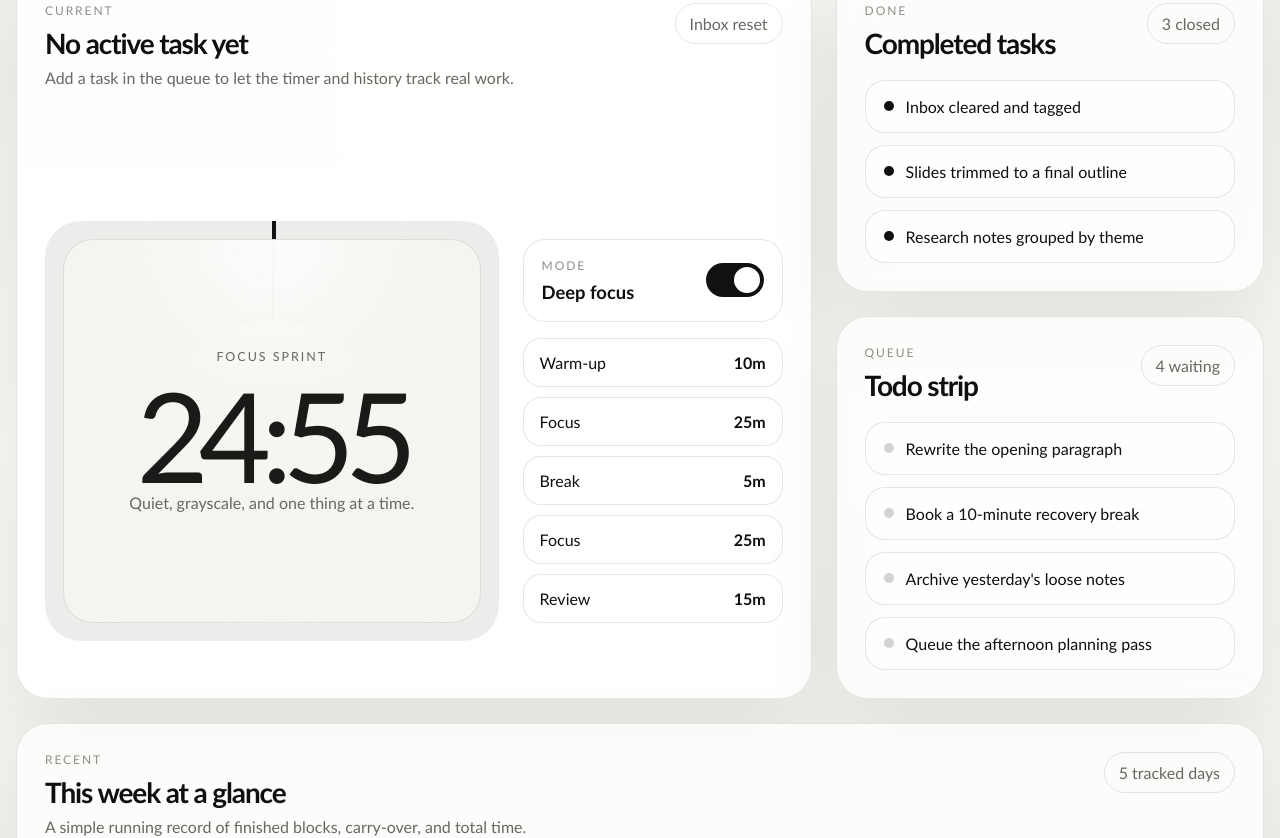
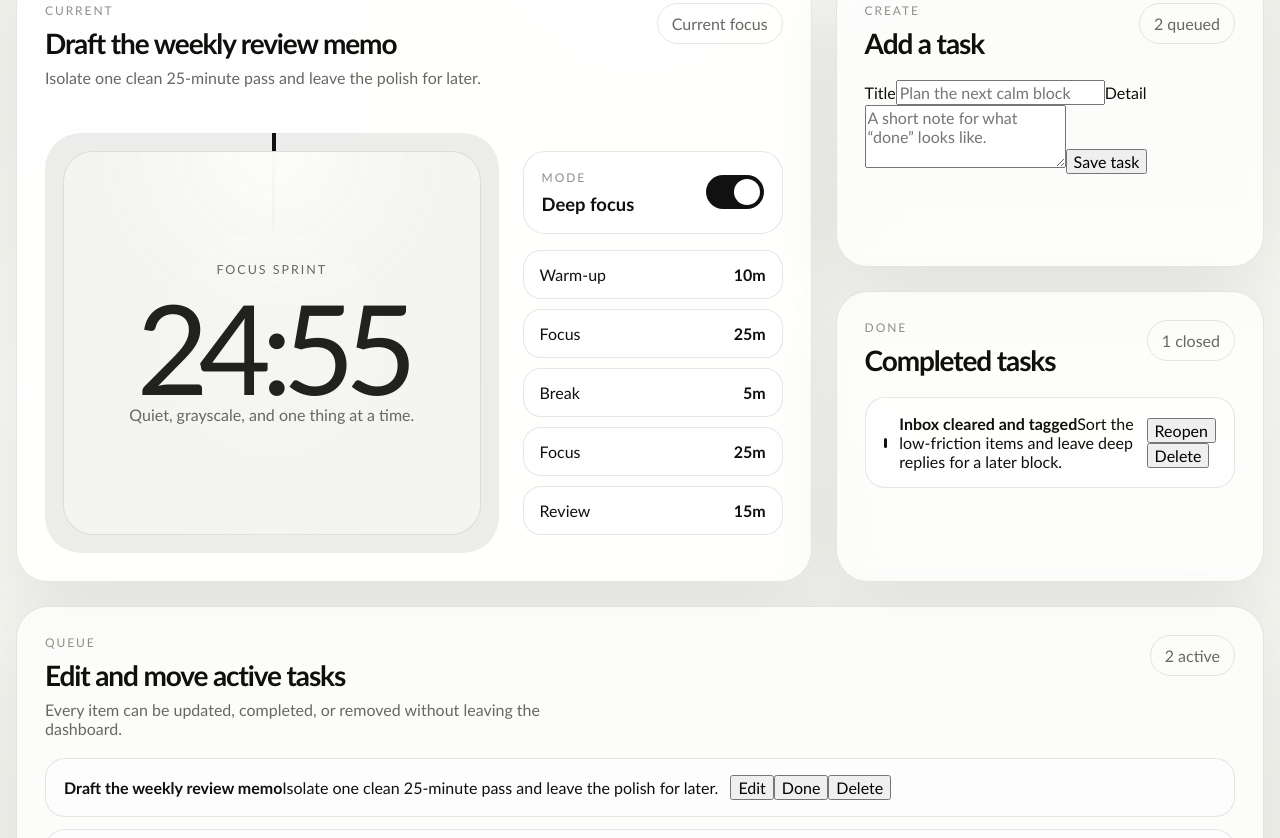
Before and after one commit to longjl1/Time-to-mato, a Next.js app: page / in a window 1280 px wide. Shown: the part 162-1000 px from the top of the page. Built offline with nearby package versions, Linux system fonts and the light colour scheme.

Commit message:
Let the dashboard create and queue new work items

```diff
--- a/components/dashboard-view.tsx
+++ b/components/dashboard-view.tsx
@@ -1,46 +1,127 @@
-import { completedTasks, recentHistory, todoItems } from "@/lib/data";
+"use client";
+
+import { FormEvent, useMemo, useState } from "react";
 import { TimerCard } from "@/components/timer-card";
+import { type FocusTask, useFocusStore } from "@/lib/focus-store";
 
 export function DashboardView() {
+  const {
+    currentTask,
+    queuedTasks,
+    completedTasks,
+    recentHistory,
+    addTask,
+    updateTask,
+    toggleTask,
+    deleteTask,
+  } = useFocusStore();
+  const [title, setTitle] = useState("");
+  const [detail, setDetail] = useState("");
+  const [editingId, setEditingId] = useState<string | null>(null);
+  const [editingTitle, setEditingTitle] = useState("");
+  const [editingDetail, setEditingDetail] = useState("");
+
+  const completedLabel = useMemo(
+    () => `${completedTasks.length} closed`,
+    [completedTasks.length],
+  );
+
+  function handleCreateTask(event: FormEvent<HTMLFormElement>) {
+    event.preventDefault();
+    const safeTitle = title.trim();
+    const safeDetail = detail.trim();
+    if (!safeTitle) return;
+
+    addTask(safeTitle, safeDetail || "A new task ready for a clean focus block.");
+    setTitle("");
+    setDetail("");
+  }
+
+  function startEditing(task: FocusTask) {
+    setEditingId(task.id);
+    setEditingTitle(task.title);
+    setEditingDetail(task.detail);
+  }
+
+  function saveEditing(taskId: string) {
+    const safeTitle = editingTitle.trim();
+    if (!safeTitle) return;
+    updateTask(taskId, {
+      title: safeTitle,
+      detail: editingDetail.trim() || "Task details intentionally left light.",
+    });
+    setEditingId(null);
+  }
+
   return (
     <main className="workspace">
       <div className="workspace-grid">
-        <TimerCard />
+        <TimerCard currentTask={currentTask} />
 
         <aside className="stack">
+          <section className="panel surface">
+            <div className="section-head">
+              <div>
+                <p className="section-kicker">Create</p>
+                <h2 className="section-title">Add a task</h2>
+              </div>
+              <div className="metric-chip">{queuedTasks.length} queued</div>
+            </div>
+
+            <form className="task-form" onSubmit={handleCreateTask}>
+              <label className="task-field">
+                <span>Title</span>
+                <input
+                  value={title}
+                  onChange={(event) => setTitle(event.target.value)}
+                  placeholder="Plan the next calm block"
+                />
+              </label>
+              <label className="task-field">
+                <span>Detail</span>
+                <textarea
+                  value={detail}
+                  onChange={(event) => setDetail(event.target.value)}
+                  placeholder="A short note for what “done” looks like."
+                  rows={3}
+                />
+              </label>
+              <button type="submit" className="task-button">
+                Save task
+              </button>
+            </form>
+          </section>
+
           <section className="panel surface">
             <div className="section-head">
               <div>
                 <p className="section-kicker">Done</p>
                 <h2 className="section-title">Completed tasks</h2>
               </div>
-              <div className="metric-chip">3 closed</div>
+              <div className="metric-chip">{completedLabel}</div>
             </div>
             <ul className="clean-list task-list">
-              {completedTasks.map((item) => (
-                <li key={item}>
+              {completedTasks.length === 0 ? (
+                <li className="empty-state">Finished work will collect here.</li>
+              ) : (
+                completedTasks.map((task) => (
+                  <li key={task.id}>
                     <span className="task-state task-state--done" />
-                  <span>{item}</span>
+                    <div className="task-copy">
+                      <strong>{task.title}</strong>
+                      <span>{task.detail}</span>
+                    </div>
+                    <div className="task-actions">
+                      <button type="button" onClick={() => toggleTask(task.id)}>
+                        Reopen
+                      </button>
+                      <button type="button" onClick={() => deleteTask(task.id)}>
+                        Delete
+                      </button>
+                    </div>
                   </li>
-              ))}
-            </ul>
-          </section>
-
-          <section className="panel surface">
-            <div className="section-head">
-              <div>
-                <p className="section-kicker">Queue</p>
-                <h2 className="section-title">Todo strip</h2>
-              </div>
-              <div className="metric-chip">4 waiting</div>
-            </div>
-            <ul className="clean-list task-list task-list--soft">
-              {todoItems.map((item) => (
-                <li key={item}>
-                  <span className="task-state" />
-                  <span>{item}</span>
-                </li>
-              ))}
+                ))
+              )}
             </ul>
           </section>
         </aside>
@@ -49,17 +130,106 @@ export function DashboardView() {
       <section className="panel surface">
         <div className="section-head">
           <div>
+            <p className="section-kicker">Queue</p>
+            <h2 className="section-title">Edit and move active tasks</h2>
+            <p className="section-copy">
+              Every item can be updated, completed, or removed without leaving the
+              dashboard.
+            </p>
+          </div>
+          <div className="metric-chip">{queuedTasks.length} active</div>
+        </div>
+
+        <ul className="clean-list task-list task-list--soft">
+          {queuedTasks.length === 0 ? (
+            <li className="empty-state">
+              No active tasks yet. Add one above to start tracking.
+            </li>
+          ) : (
+            queuedTasks.map((task) => {
+              const editing = editingId === task.id;
+              return (
+                <li key={task.id} className="task-item-vertical">
+                  <div className="task-main">
+                    <span className="task-state" />
+                    <div className="task-copy task-copy--stretch">
+                      {editing ? (
+                        <>
+                          <input
+                            className="task-inline-input"
+                            value={editingTitle}
+                            onChange={(event) => setEditingTitle(event.target.value)}
+                          />
+                          <textarea
+                            className="task-inline-textarea"
+                            value={editingDetail}
+                            onChange={(event) => setEditingDetail(event.target.value)}
+                            rows={2}
+                          />
+                        </>
+                      ) : (
+                        <>
+                          <strong>{task.title}</strong>
+                          <span>{task.detail}</span>
+                        </>
+                      )}
+                    </div>
+                  </div>
+                  <div className="task-actions">
+                    {editing ? (
+                      <>
+                        <button type="button" onClick={() => saveEditing(task.id)}>
+                          Save
+                        </button>
+                        <button type="button" onClick={() => setEditingId(null)}>
+                          Cancel
+                        </button>
+                      </>
+                    ) : (
+                      <>
+                        <button type="button" onClick={() => startEditing(task)}>
+                          Edit
+                        </button>
+                        <button type="button" onClick={() => toggleTask(task.id)}>
+                          Done
+                        </button>
+                        <button type="button" onClick={() => deleteTask(task.id)}>
+                          Delete
+                        </button>
+                      </>
+                    )}
+                  </div>
+                </li>
+              );
+            })
+          )}
+        </ul>
+      </section>
+
+      <section className="panel surface">
+        <div className="section-head">
+          <div>
             <p className="section-kicker">Recent</p>
             <h2 className="section-title">This week at a glance</h2>
             <p className="section-copy">
-              A simple running record of finished blocks, carry-over, and total time.
+              History now reflects the tasks you actually complete in the dashboard.
             </p>
           </div>
-          <div className="metric-chip">5 tracked days</div>
+          <div className="metric-chip">{recentHistory.length} tracked days</div>
         </div>
 
         <div className="history-grid">
-          {recentHistory.map((entry) => (
+          {recentHistory.length === 0 ? (
+            <article className="history-row">
+              <div>
+                <p className="history-day">No finished work yet</p>
+                <p className="mini-note">
+                  Complete a task and it will show up here and on the history page.
+                </p>
+              </div>
+            </article>
+          ) : (
+            recentHistory.map((entry) => (
               <article key={entry.date} className="history-row">
                 <div>
                   <p className="history-day">
@@ -72,7 +242,8 @@ export function DashboardView() {
                   <span>{entry.carry} carry</span>
                 </div>
               </article>
-          ))}
+            ))
+          )}
         </div>
       </section>
     </main>
```
Lines whose indentation alone changed are shown as unchanged.
